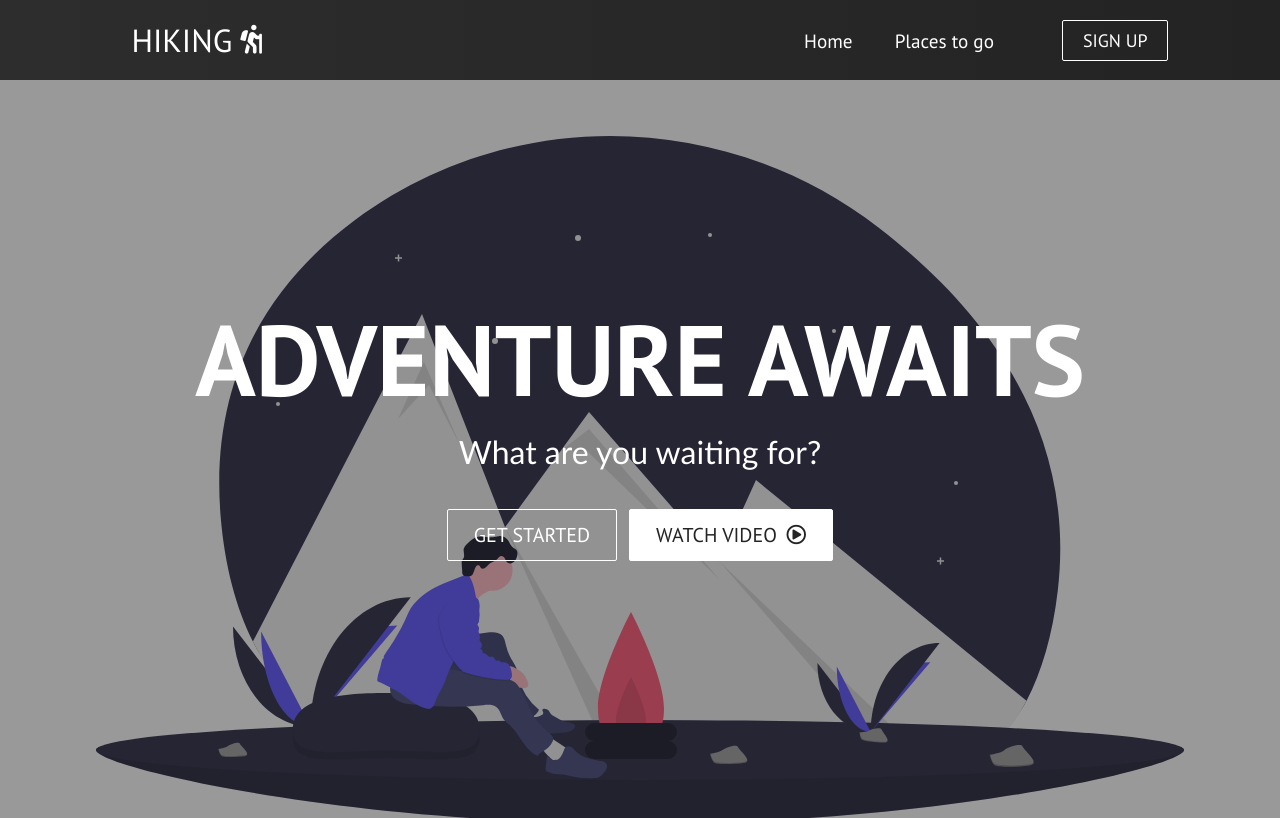
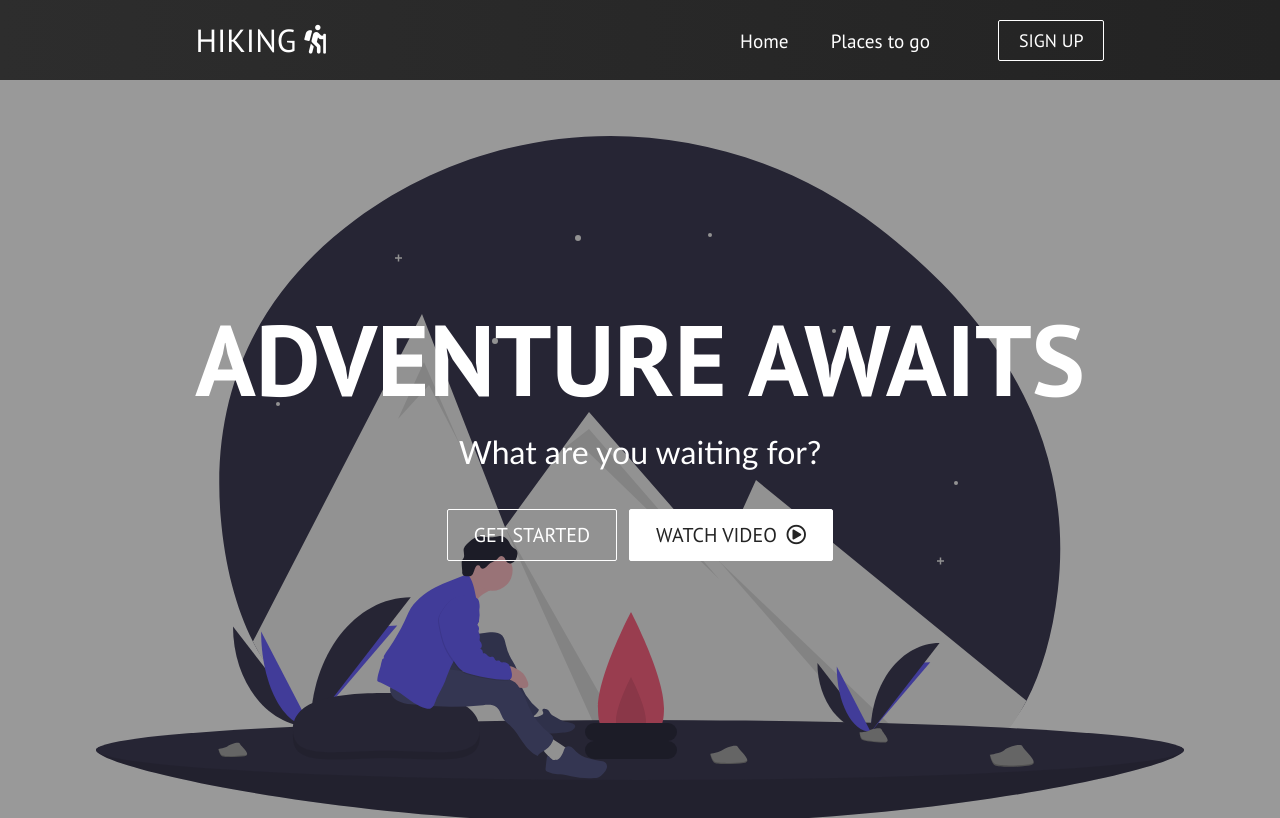
Before and after one commit to anuwatp/react-website-hiking, a React (Create React App) app: page / in a window 1280 px wide. Shown: the top 818 px of the page. Built offline with nearby package versions, Linux system fonts and the light colour scheme.

Commit message:
Fix sign up button in navbar

```diff
--- a/src/components/Navbar.css
+++ b/src/components/Navbar.css
@@ -15,7 +15,7 @@
   justify-content: center;
   align-items: center;
   height: 80px;
-  max-width: 1500px;
+  max-width: 1600px;
 }
 
 .navbar-logo {
@@ -40,7 +40,7 @@
   grid-gap: 10px;
   list-style: none;
   text-align: center;
-  width: 60vw;
+  width: 50vw;
   justify-content: end;
   margin-right: 2rem;
 }
```
